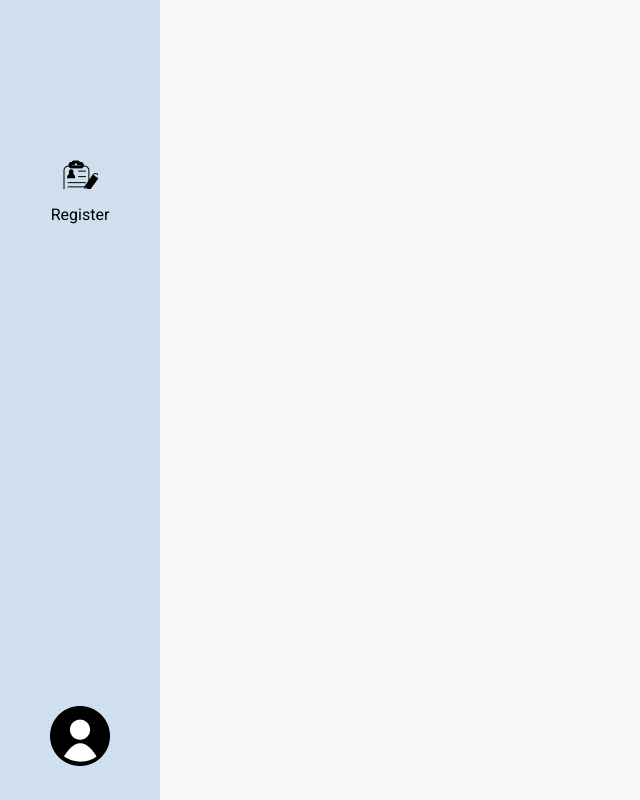
After one commit to Motunblue/Edvy, a Flask app: page /blog in a window 1280 px wide. The commit adds this page. Shown: the whole page, without its empty margins (0-640 px from the left). Run offline with Flask 3, Linux system fonts and the light colour scheme; some libraries are stand-ins or nearby versions.

Commit message:
Added dashboard template

```diff
--- a/web/accounts/users.py
+++ b/web/accounts/users.py
@@ -1,17 +1,24 @@
 #!/usr/bin/python3
 """ Users routes """
-from flask import Blueprint, render_template
+from flask import Blueprint, render_template, redirect, url_for
 from web.forms import LoginForm
 import uuid
 
 users_bp = Blueprint('user_bp', __name__, url_prefix='/')
 
-@users_bp.route('/login', methods=['GET'], strict_slashes=False)
+@users_bp.route('/login', methods=['GET', 'POST'], strict_slashes=False)
 def userLogin():
     """Login for users"""
     form = LoginForm()
+    form.email.validators = []
     if form.validate_on_submit():
-        pass
+        return redirect(url_for('user_bp.userBlog'))
     return render_template('login.html', admin=False,
                         form=form, cache_id=str(uuid.uuid4())
                         )
+
+
+@users_bp.route('/blog', methods=['GET'], strict_slashes=False)
+def userBlog():
+    """Admin blog"""
+    return render_template('users/blog.html')
--- /dev/null
+++ b/web/static/scripts/dashboard.js
@@ -0,0 +1,18 @@
+$(document).ready(() => {
+    $('#register').hover(() => {
+        const registerType = $('#register-type');
+            registerType.css("display", "flex")
+            registerType.animate({left: "10em"}, 200)
+            registerType.addClass('register-type-hovered')
+        }, () => {
+            $('#register-type').animate({left: -0}, 100)
+            $('#register-type').css("display", "none")
+        }
+    )
+    $('#register-type').hover(() => {
+        $(this).addClass('register-type-hovered')
+    }, () => {
+        $(this).removeClass('register-type-hovered')
+    }
+    )
+});
--- /dev/null
+++ b/web/static/styles/dashboard.css
@@ -0,0 +1,46 @@
+.side-nav, .register-type{
+    background-color: #CFDFEF;
+    height: 100vh;
+    width: 10em;
+    position: fixed;
+    left: 0;
+    display: flex;
+    flex-direction: column;
+    align-items: center;
+}
+.side-nav {
+    justify-content: space-between;
+}
+
+.profile {
+    width: 60px;
+    height: 60px;
+    margin-bottom: 34px;
+    background-image:  url('../assests/profile-icon.png');
+    background-repeat: no-repeat;
+}
+.nav-block {
+    width: 100%;
+}
+
+.nav-el {
+    margin-top: 20vh;
+    width: 100%;
+    height: 10vh;
+    display: flex;
+    flex-direction: column;
+    align-items: center;
+}
+.register-icon {
+    width: 35px;
+    height: 37px;
+    background-image: url('../assests/register-icon.png');
+    background-repeat: no-repeat;
+}
+.register-type {
+    transition: left 0.5s ease-in;
+    z-index: -1;
+}
+.register-type-hovered {
+    left: 10em;
+}
--- a/web/templates/baseloginsignup.html
+++ b/web/templates/baseloginsignup.html
@@ -1,6 +1,4 @@
 {% extends 'base.html' %}
-
-{% block title %}Edvy - Sign-up{% endblock %}
 
 {% block css %}
   <link href="{{url_for('static', filename='styles/baseloginsignup.css') }}?cache_id={{ cache_id }}" rel="stylesheet">
--- a/web/templates/login.html
+++ b/web/templates/login.html
@@ -1,4 +1,6 @@
 {% extends 'baseloginsignup.html' %}
+
+{% block title %}Edvy - Login{% endblock %}
 
 {% block form %}
 <legend>LOG IN</legend>
--- a/web/templates/signup.html
+++ b/web/templates/signup.html
@@ -1,5 +1,6 @@
 {% extends 'baseloginsignup.html' %}
 
+{% block title %}Edvy - Sign-up{% endblock %}
 
 {% block form %}
 <legend>SIGN-UP</legend>
@@ -62,6 +63,9 @@
     <div class="submit">
       {{ form.submit(class="submit-btn") }}
     </div>
+    <small class="forgot-password">
+      <a href="#">Forgot password?</a>
+    </small>
   </form>
 <p class="account-text">Already have an account? <a class="anchor" href="{{ url_for('admin_bp.adminLogin') }}">login</a></p>
 {% endblock %}
--- /dev/null
+++ b/web/templates/users/blog.html
@@ -0,0 +1 @@
+{% extends "users/dashboard.html" %}
--- /dev/null
+++ b/web/templates/users/dashboard.html
@@ -0,0 +1,28 @@
+{% extends 'base.html' %}
+
+{% block header_scripts %}
+<script type="text/javascript" src="{{ url_for('static', filename='scripts/dashboard.js') }}?cache_id={{ cache_id }}"></script>
+{% endblock %}
+
+{% block css %}
+  <link href="{{url_for('static', filename='styles/dashboard.css') }}?cache_id={{ cache_id }}" rel="stylesheet">
+{% endblock %}
+
+{% block content %}
+<div class="dashboard">
+  <div class="side-nav">
+    <div class="nav-block">
+      <div id="register" class="register, nav-el">
+        <div class="register-icon"></div>
+        <p>Register</p>
+      </div>
+    </div>
+    <div class="profile"></div>
+  </div>
+  <div id="register-type"class="register-type">
+    <p style="margin-top: 10em;">student</p>
+    <p>teacher</p>
+    <p>staff</p>
+  </div>
+</div>
+{% endblock %}
```
Also changed, not shown: web/accounts/admin.py (+16 -4 lines), web/static/assests/profile-icon.png (added), web/static/assests/register-icon.png (added), 1 other file.
